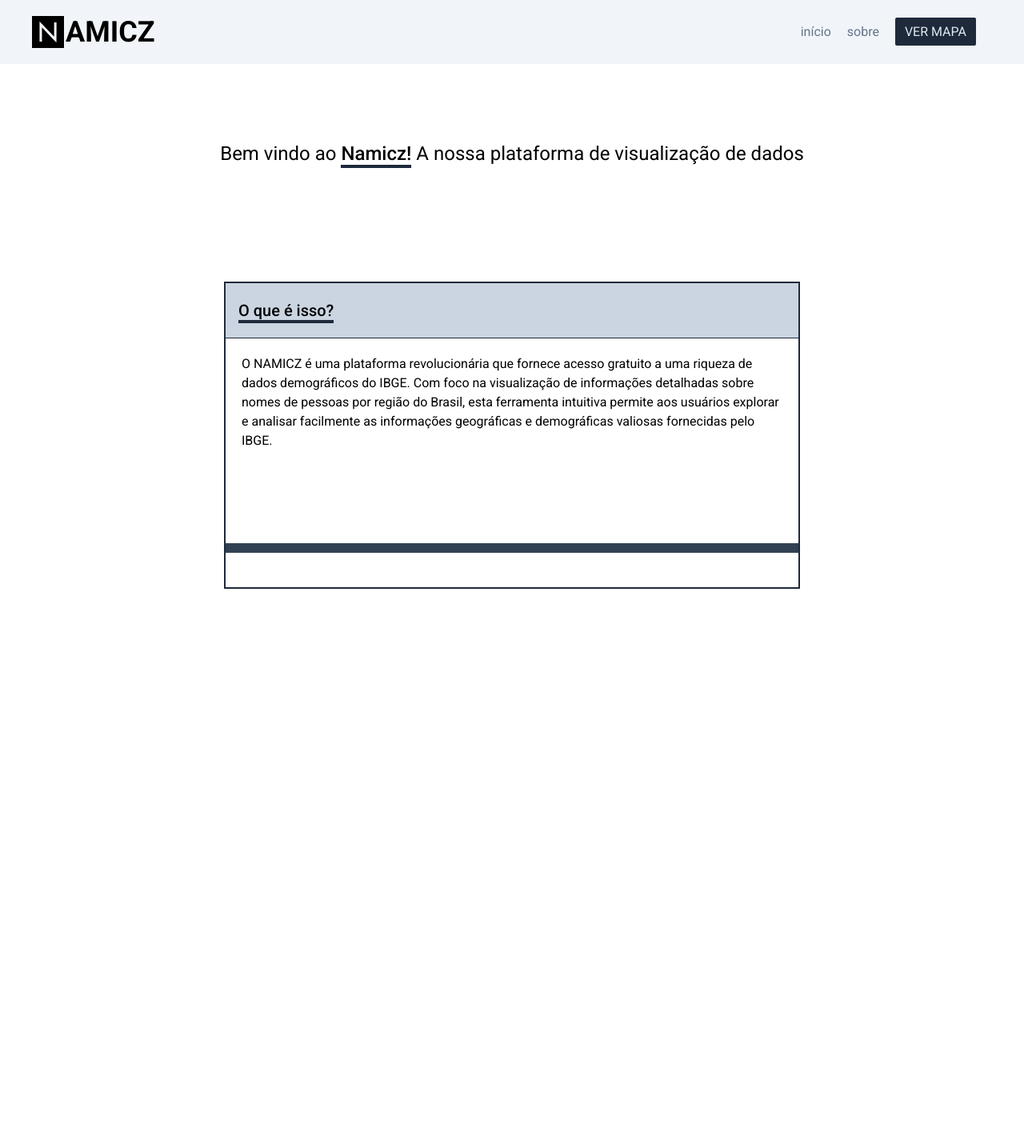
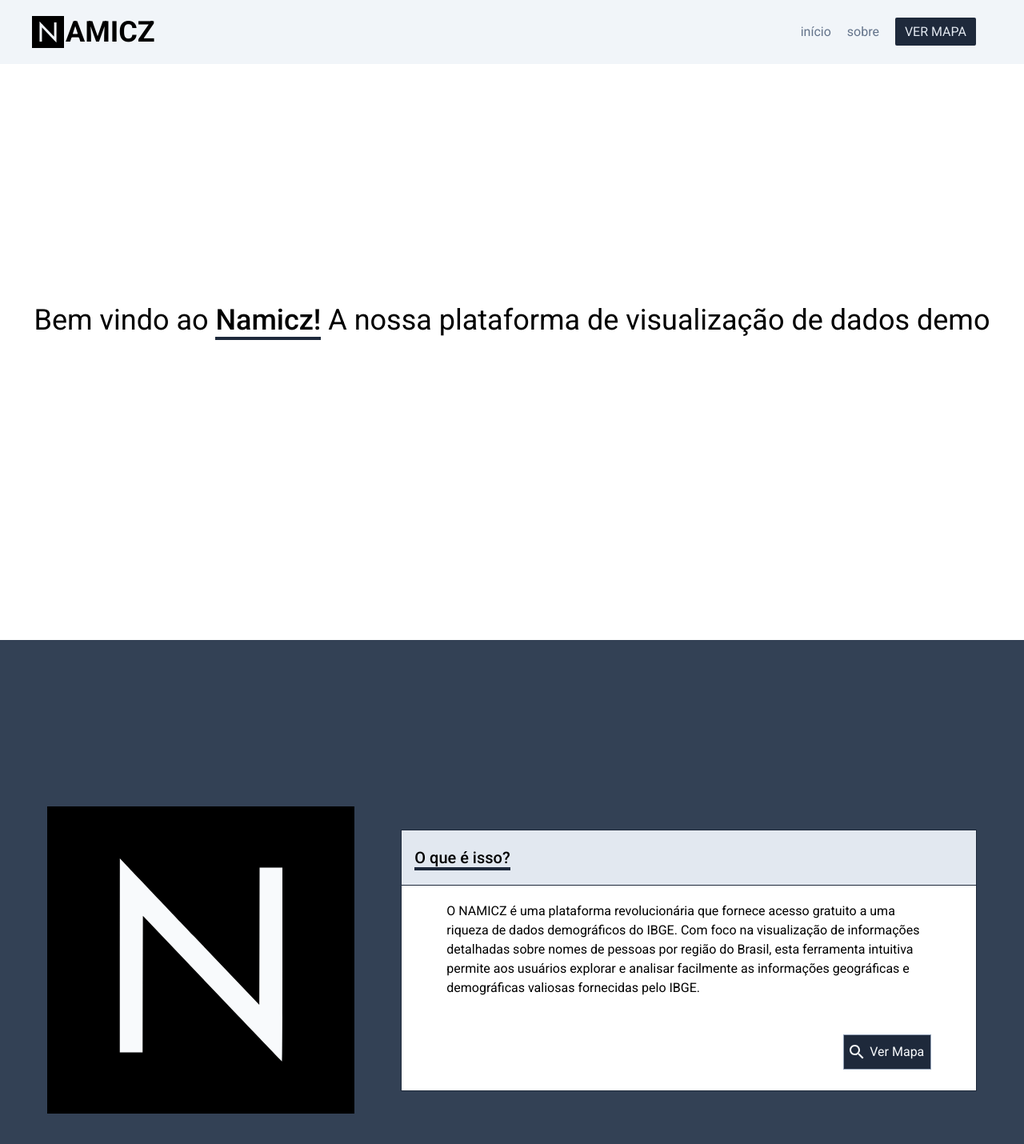
Before and after one commit to MatheusCamargoGinebro/namicz, a React (Vite) app: page / in a window 1280 px wide. Shown: the top 1430 px of the page at 80% size. Before the commit the page ends 800 px from the top, so only its background shows below. Built offline with nearby package versions, Linux system fonts and the light colour scheme.

Commit message:
info update

```diff
--- a/src/App/Pages/LandingPage.jsx
+++ b/src/App/Pages/LandingPage.jsx
@@ -2,8 +2,8 @@
 import Header from '../../Components/Header/Header';
 import { Typewriter } from 'react-simple-typewriter';
 import UnderlineTx from '../../Components/Basic/UnderlineTx';
-
-//import namiczImg from '../../assets/images/namicz-icon.svg';
+import SearchIcon from '@mui/icons-material/Search';
+import namiczImg from '../../assets/images/namicz-Icon.svg';
 
 function LandingPage() {
   const [showNamicz, setshowNamicz] = useState(false);
@@ -13,10 +13,8 @@
   return (
     <>
       <Header />
-      <div className='mb-44 flex' />
-
-      <div className='text-center justify-center w-full'>
-        <h1 className='text-2xl'>
+      <div className='h-screen w-full flex items-center text-center justify-center'>
+        <h1 className='text-4xl'>
           <Typewriter
             words={['Bem vindo ao ']}
             loop={1}
@@ -62,17 +60,17 @@
         </h1>
       </div>
 
-      <div className='mt-36 w-full flex justify-evenly'>
-        {/* <div className=' w-96 h-96'>
-          <img src="https://namicz.vercel.app/assets/namicz-Icon-e01cc965.svg" alt="namiczLogo" />
-        </div> */}
+      <div className='w-full h-screen bg-slate-700 flex justify-evenly items-center'>
+        <div className=' w-96 h-96 bg-slate-50'>
+          <img src={namiczImg} alt="namiczLogo" />
+        </div>
 
-        <div className='border-2 border-slate-800 w-[45rem] h-96'>
-          <div className='w-full bg-slate-300  border-b-[1px] border-slate-800 py-5 pl-4'>
+        <div className='border-[1px] border-slate-800 w-[45rem] h-fit'>
+          <div className='w-full bg-slate-200  border-b-[1px] border-slate-800 py-5 pl-4'>
             <h1 className='text-xl'><UnderlineTx text="O que é isso?"/></h1>
           </div>
           <div>
-            <div className='p-5'>
+            <div className='py-5 px-14 bg-white'>
               <h1>
                 O NAMICZ é uma plataforma revolucionária que fornece acesso gratuito a uma riqueza de dados demográficos do IBGE. Com foco na visualização de informações detalhadas sobre nomes de pessoas por região do Brasil, esta ferramenta intuitiva permite aos usuários explorar e analisar facilmente as informações geográficas e demográficas valiosas fornecidas pelo IBGE.
               </h1>
@@ -80,8 +78,9 @@
             </div>
 
           </div>
-          <div className='bg-slate-700 w-full h-3 relative mb-0 mt-24'>
-
+          <div className='bg-white pr-14 w-full h-24 flex justify-end items-center'>
+            <a href="/Map" className='flex items-center justify-center gap-1 h-11 p-1 pr-2 border-[1px] border-slate-400 text-slate-50 bg-slate-800 hover:bg-slate-700 hover:w-fit hover:px-3 duration-75'><SearchIcon className='text-slate-50' size={35}/> <p>Ver Mapa</p>
+            </a>
           </div>
         </div>
       </div>
--- /dev/null
+++ b/src/Components/Basic/SearchIconBtn.jsx
@@ -0,0 +1 @@
+-
```
Also changed, not shown: src/Components/Basic/ButtonTxLeft.jsx (deleted), src/Components/Basic/ButtonTxRight.jsx (deleted).
